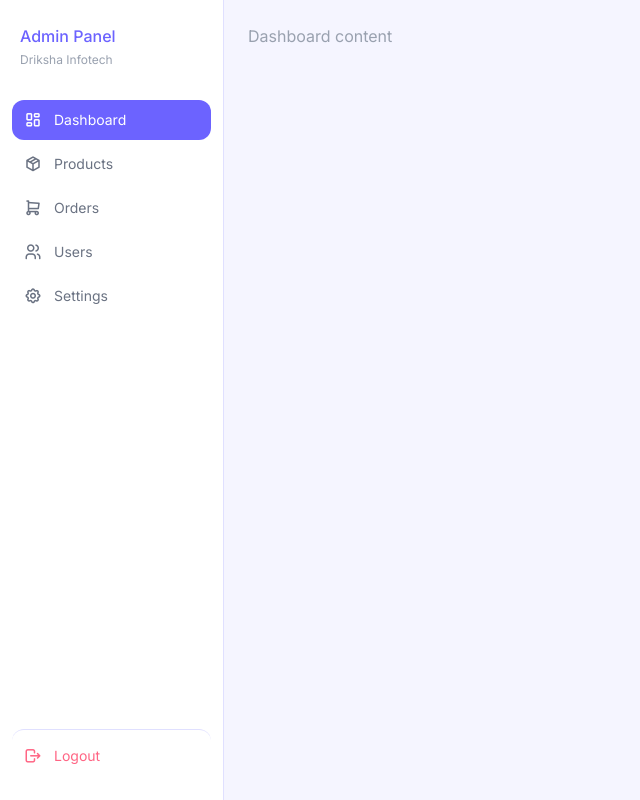
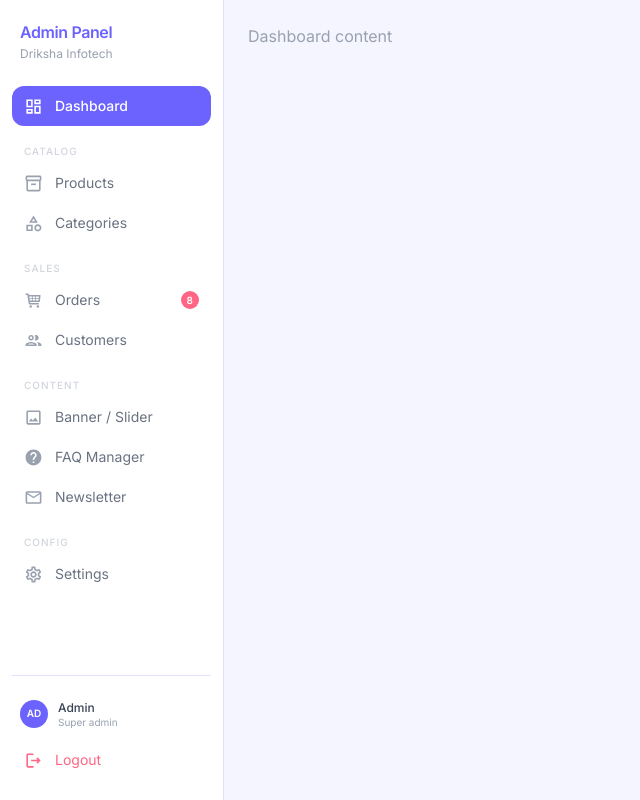
Before and after one commit to OmGadge01/driksha-ecommerce, a React (Vite) app in the folder frontend/: page /admin in a window 1280 px wide. Shown: the whole page, without its empty margins (0-640 px from the left). Built offline with nearby package versions, Linux system fonts and the light colour scheme.

Commit message:
update sidebar

```diff
--- a/frontend/src/components/admin/Sidebar.jsx
+++ b/frontend/src/components/admin/Sidebar.jsx
@@ -1,48 +1,161 @@
 import { useState } from "react";
+import { NavLink, useNavigate } from "react-router-dom";
+import { TiShoppingCart } from "react-icons/ti";
+import {
+  MdOutlineDashboard,
+  MdOutlineInventory2,
+  MdOutlineCategory,
+  MdOutlinePeople,
+  MdOutlinePhoto,
+  MdOutlineHelp,
+  MdOutlineMail,
+  MdOutlineSettings,
+  MdOutlineLogout,
+} from "react-icons/md";
 
-const menuItems = [
-  { name: "Dashboard", icon: "ti-layout-dashboard", path: "/admin" },
-  { name: "Products", icon: "ti-package", path: "/admin/products" },
-  { name: "Orders", icon: "ti-shopping-cart", path: "/admin/orders" },
-  { name: "Users", icon: "ti-users", path: "/admin/users" },
-  { name: "Settings", icon: "ti-settings", path: "/admin/settings" },
+const NAV_SECTIONS = [
+  {
+    items: [
+      {
+        name: "Dashboard",
+        icon: MdOutlineDashboard,
+        path: "/admin",
+      },
+    ],
+  },
+  {
+    label: "Catalog",
+    items: [
+      { name: "Products",   icon: MdOutlineInventory2, path: "/admin/products"   },
+      { name: "Categories", icon: MdOutlineCategory,   path: "/admin/categories" },
+    ],
+  },
+  {
+    label: "Sales",
+    items: [
+      { name: "Orders",    icon: TiShoppingCart,  path: "/admin/orders",    badge: 8 },
+      { name: "Customers", icon: MdOutlinePeople, path: "/admin/customers"           },
+    ],
+  },
+  {
+    label: "Content",
+    items: [
+      { name: "Banner / Slider", icon: MdOutlinePhoto, path: "/admin/banner"     },
+      { name: "FAQ Manager",     icon: MdOutlineHelp,  path: "/admin/faq"        },
+      { name: "Newsletter",      icon: MdOutlineMail,  path: "/admin/newsletter" },
+    ],
+  },
+  {
+    label: "Config",
+    items: [
+      { name: "Settings", icon: MdOutlineSettings, path: "/admin/settings" },
+    ],
+  },
 ];
 
-function Sidebar() {
-  const [active, setActive] = useState("Dashboard");
+export default function Sidebar() {
+  const navigate = useNavigate();
+  const [loggingOut, setLoggingOut] = useState(false);
+
+  function handleLogout() {
+    setLoggingOut(true);
+    setTimeout(() => {
+      navigate("/admin/login");
+    }, 600);
+  }
 
   return (
-    <div className="w-56 min-h-screen bg-white border-r border-[#e0e0ff] flex flex-col px-3 py-6">
+    <aside className="w-56 min-h-screen bg-white border-r border-[#e0e0ff] flex flex-col px-3 py-5 shrink-0">
 
-      <div className="px-2 mb-8">
-        <p className="text-[#6C63FF] text-base font-medium">Admin Panel</p>
-        <p className="text-gray-400 text-xs mt-1">Driksha Infotech</p>
+      <div className="px-2 mb-6">
+        <p className="text-[#6C63FF] text-base font-semibold tracking-tight">
+          Admin Panel
+        </p>
+        <p className="text-gray-400 text-xs mt-0.5">Driksha Infotech</p>
       </div>
 
-      <div className="flex flex-col gap-1 flex-1">
-        {menuItems.map((item) => (
-          <button
+      <nav className="flex flex-col gap-0.5 flex-1">
+        {NAV_SECTIONS.map((section, si) => (
+          <div key={si}>
+
+            {section.label && (
+              <p className="text-[10px] font-medium uppercase tracking-widest text-gray-300 px-3 pt-4 pb-1">
+                {section.label}
+              </p>
+            )}
+
+            {section.items.map((item) => {
+              const Icon = item.icon;
+              return (
+                <NavLink
                   key={item.name}
-            onClick={() => setActive(item.name)}
-            className={`flex items-center gap-3 px-3 py-2.5 rounded-xl text-sm transition w-full text-left ${
-              active === item.name
-                ? "bg-[#6C63FF] text-white"
-                : "text-gray-500 hover:bg-[#f5f5ff]"
+                  to={item.path}
+                  end={item.path === "/admin"}
+                  className={({ isActive }) =>
+                    `flex items-center gap-3 px-3 py-2.5 rounded-xl text-sm
+                     transition-all duration-150 w-full
+                     ${
+                       isActive
+                         ? "bg-[#6C63FF] text-white font-medium"
+                         : "text-gray-500 hover:bg-[#f5f5ff] hover:text-[#6C63FF]"
+                     }`
+                  }
+                >
+                  {({ isActive }) => (
+                    <>
+                      <Icon
+                        size={19}
+                        className={`shrink-0 ${
+                          isActive ? "text-white" : "text-gray-400"
+                        }`}
+                      />
+
+                      <span className="flex-1">{item.name}</span>
+
+                      {item.badge && (
+                        <span
+                          className={`text-[10px] font-semibold px-1.5 py-0.5 rounded-full ${
+                            isActive
+                              ? "bg-white/30 text-white"
+                              : "bg-[#FF6584] text-white"
                           }`}
                         >
-            <i className={`ti ${item.icon} text-lg`} aria-hidden="true"></i>
-            {item.name}
-          </button>
+                          {item.badge}
+                        </span>
+                      )}
+                    </>
+                  )}
+                </NavLink>
+              );
+            })}
+          </div>
         ))}
+      </nav>
+
+      <div className="mt-4 border-t border-[#e0e0ff] pt-4 flex flex-col gap-1">
+
+        <div className="flex items-center gap-2.5 px-2 py-2 rounded-xl hover:bg-[#f5f5ff] cursor-pointer transition">
+          <div className="w-7 h-7 rounded-full bg-[#6C63FF] flex items-center justify-center text-white text-[10px] font-bold shrink-0">
+            AD
+          </div>
+          <div className="leading-tight">
+            <p className="text-gray-700 text-xs font-medium">Admin</p>
+            <p className="text-gray-400 text-[10px]">Super admin</p>
+          </div>
         </div>
 
-      <button className="flex items-center gap-3 px-3 py-2.5 rounded-xl text-sm text-[#FF6584] hover:bg-[#fff0f3] transition w-full text-left border-t border-[#e0e0ff] pt-4 mt-4">
-        <i className="ti ti-logout text-lg" aria-hidden="true"></i>
-        Logout
+        <button
+          onClick={handleLogout}
+          disabled={loggingOut}
+          className="flex items-center gap-3 px-3 py-2.5 rounded-xl text-sm
+                     text-[#FF6584] hover:bg-[#fff0f3] transition-all duration-150
+                     w-full text-left disabled:opacity-50 disabled:cursor-not-allowed"
+        >
+          <MdOutlineLogout size={19} className="shrink-0" />
+          {loggingOut ? "Logging out..." : "Logout"}
         </button>
 
       </div>
+    </aside>
   );
 }
-
-export default Sidebar;
```
Lines whose indentation alone changed are shown as unchanged.
